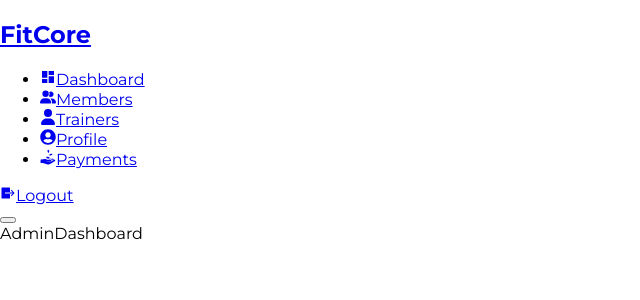
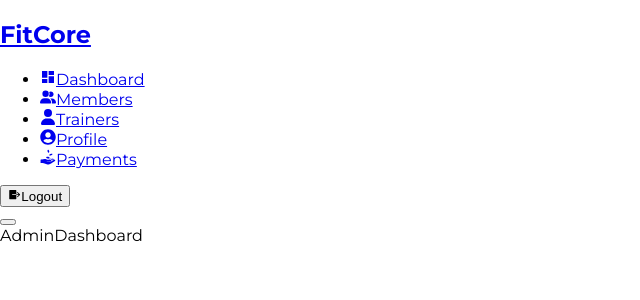
Before and after one commit to SphiriaDigital666/Gym-Project, a React (Create React App) app in the folder client/: page /admin in a window 1280 px wide. Shown: the top 300 px of the page, without its empty margins (0-640 px from the left). Built offline with nearby package versions, Linux system fonts and the light colour scheme; the HTML template or start-up script is replaced by a standard one.

Commit message:
Improved the logout function.

```diff
--- a/client/src/App.js
+++ b/client/src/App.js
@@ -15,6 +15,8 @@ import AdminProfile from "./pages/admin/AdminProfile";
 import AdminPayments from "./pages/admin/AdminPayments";
 import Error from "./pages/Error";
 
+import { action as logoutAction } from "./pages/Logout";
+
 const router = createBrowserRouter([
   {
     path: "/",
@@ -27,6 +29,7 @@ const router = createBrowserRouter([
       { path: "login", element: <Login /> },
       { path: "profile", element: <Profile /> },
       { path: "registration", element: <Registration /> },
+      { path: "logout", action: logoutAction },
     ],
   },
   {
--- a/client/src/components/AdminNavbar.jsx
+++ b/client/src/components/AdminNavbar.jsx
@@ -1,6 +1,6 @@
 import { useState } from "react";
 
-import { Link, NavLink } from "react-router-dom";
+import { Form, Link, NavLink } from "react-router-dom";
 import { MdDashboard } from "react-icons/md";
 import { FaUserGroup, FaUser } from "react-icons/fa6";
 import { FaUserCircle } from "react-icons/fa";
@@ -83,13 +83,12 @@ const AdminNavbar = () => {
             </li>
           ))}
         </ul>
-        <Link
-          to="/"
-          className="flex items-center text-[9px] sm:text-[11px] md:text-[13px] lg:text-[14px] xl:text-[15px] 2xl:text-[17px]"
-        >
-          <IoLogOutSharp className="text-[10px] sm:text-[12px] md:text-[14px] lg:text-[16px] xl:text-[18px] 2xl:text-[20px]" />
-          <span className="ps-[0.4em]">Logout</span>
-        </Link>
+        <Form action="/logout" method="POST" className="-translate-x-[18%]">
+          <button className="flex items-center text-[9px] sm:text-[11px] md:text-[13px] lg:text-[14px] xl:text-[15px] 2xl:text-[17px]">
+            <IoLogOutSharp className="text-[10px] sm:text-[12px] md:text-[14px] lg:text-[16px] xl:text-[18px] 2xl:text-[20px]" />
+            <span className="ps-[0.4em]">Logout</span>
+          </button>
+        </Form>
       </nav>
       <div
         className={`absolute left-5 top-5 sm:hidden ${isNavVisible ? "move-toggle-button" : "reset-toggle-button"}`}
--- /dev/null
+++ b/client/src/pages/Logout.js
@@ -0,0 +1,6 @@
+import { redirect } from "react-router-dom";
+
+export function action() {
+  localStorage.removeItem("token");
+  return redirect("/");
+}
--- a/client/src/pages/user/Profile.jsx
+++ b/client/src/pages/user/Profile.jsx
@@ -1,5 +1,5 @@
 import { useState, useEffect } from "react";
-import { useNavigate } from "react-router-dom";
+import { useNavigate, useSubmit } from "react-router-dom";
 
 import ImageSection from "../../components/ImageSection";
 import ProfileListItem from "../../components/ProfileListItem";
@@ -13,6 +13,8 @@ import logout from "../../assets/images/Profile/logout.png";
 
 const Profile = () => {
   const navigate = useNavigate();
+  const submit = useSubmit();
+
   const [errorMessage, setErrorMessage] = useState(undefined);
   const [personalInfo, setPersonalInfo] = useState({
     fullName: "",
@@ -89,8 +91,7 @@ const Profile = () => {
   };
 
   const logoutUser = () => {
-    localStorage.removeItem("token");
-    navigate("/login");
+    submit(null, { action: "/logout", method: "POST" });
   };
 
   return (
```
